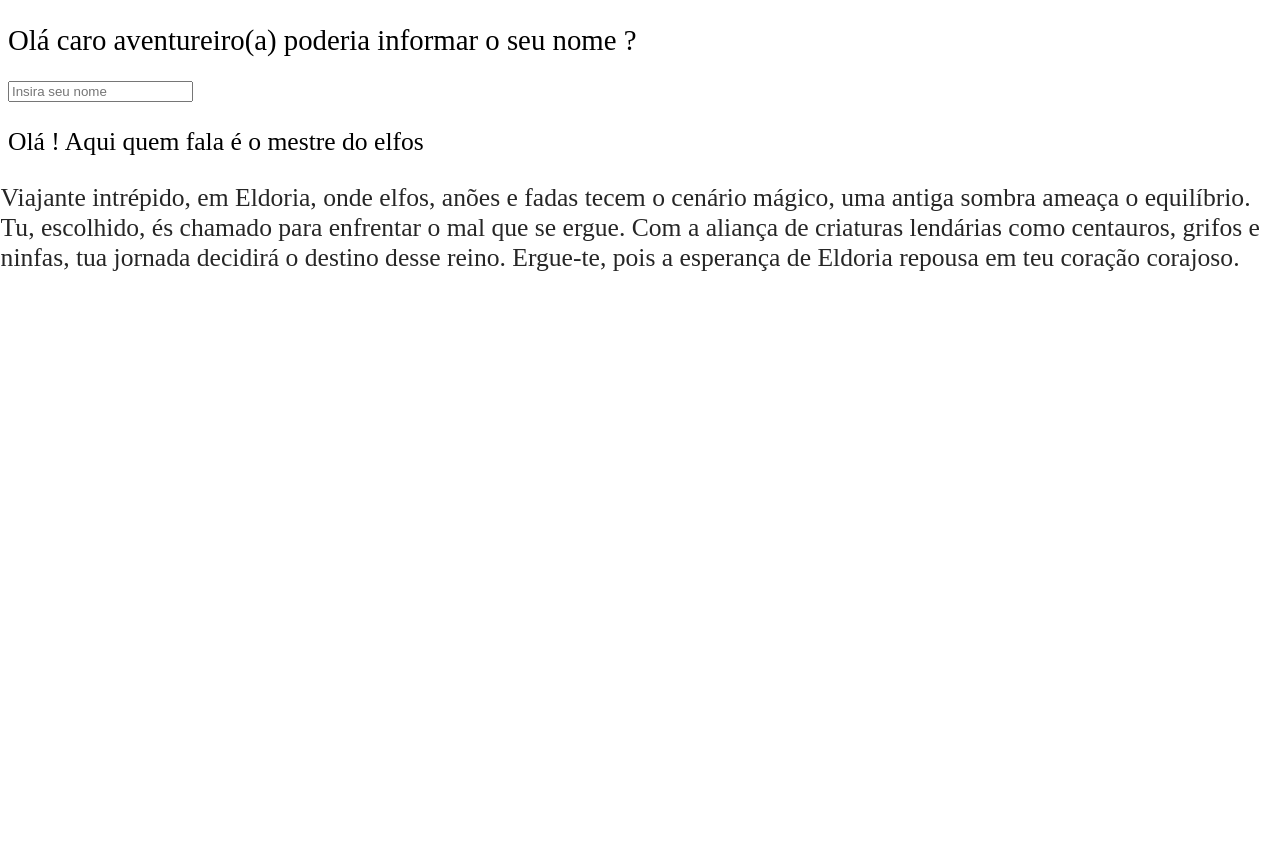
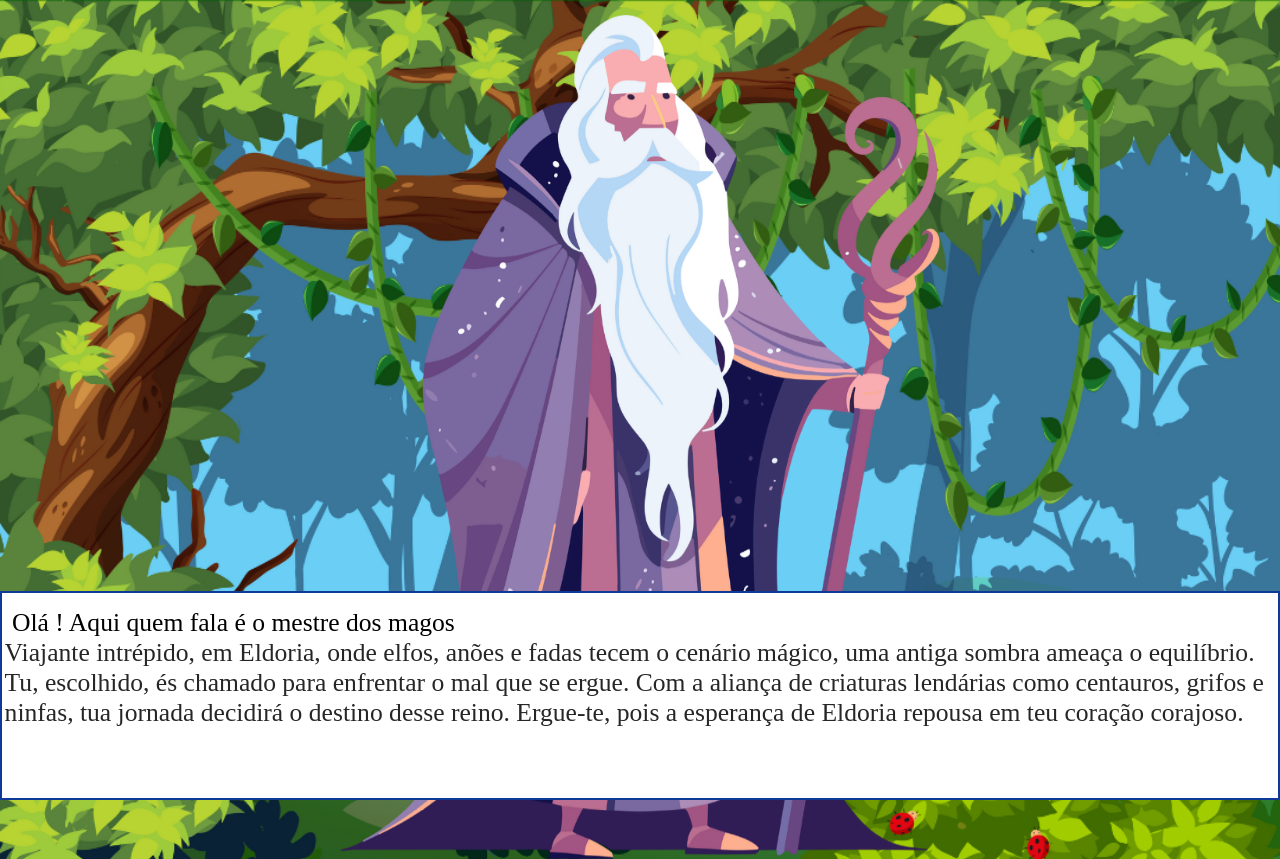
Before and after one commit to yagoluucas/rpg-eldoria, a plain HTML site: page index.html in a window 1280 px wide. Both pictures are taken after a click on the button "Informar Nome". Before the commit the page ends 800 px from the top, so only its background shows below. Drawn offline with Linux system fonts and the light colour scheme.

Commit message:
adicionado estilos de imagens e colocado o personagem principal

```diff
--- a/index.html
+++ b/index.html
@@ -12,6 +12,7 @@
 <body>
 
     <main>
+        <img class="personagem none js-personagem" src="image/mago.png" alt="mago">
         <section class="secao-dialogo">
             <h1 class="dialogo-escolha"></h1>
             <input class="js-input-info" type="text" placeholder="Insira seu nome">
--- a/script/primeito-capitulo.js
+++ b/script/primeito-capitulo.js
@@ -8,15 +8,20 @@ window.addEventListener('DOMContentLoaded', () => {
     const paragrafoPrimeiraEscolha = document.querySelector('.js-primeira-escolha');
     const paragrafoSegundaEscolha = document.querySelector('.js-segunda-escolha');
     const dialogoGeral = document.querySelector('.js-info-geral-personagem');
-    console.log(dialogoGeral)
+    const personagem = document.querySelector('.js-personagem')
     function primeiroCapitulo() {
         dialogoEscolha.textContent = 'Olá caro aventureiro(a) poderia informar o seu nome ?'
         btnAvancar.textContent = 'Informar Nome'
         btnAvancar.addEventListener('click', () => {
+            dialogoEscolha.textContent = ''
             btnAvancar.classList.add('none')
+            btnAvancar.classList.add('none')
+            personagem.classList.remove('none')
+            personagem.classList.add('animacao-subindo')
             nomeUsuario = inputInfo.value;
+            inputInfo.classList.add('none')
             paragrafoPrimeiraEscolha.classList.remove('none')
-            paragrafoPrimeiraEscolha.textContent = `Olá ${nomeUsuario}! Aqui quem fala é o mestre do elfos`
+            paragrafoPrimeiraEscolha.textContent = `Olá ${nomeUsuario}! Aqui quem fala é o mestre dos magos`
             paragrafoPrimeiraEscolha.classList.add('animacao-aparecer')
             setTimeout(() => {
                 paragrafoSegundaEscolha.classList.remove('none')
@@ -37,7 +42,7 @@ window.addEventListener('DOMContentLoaded', () => {
         if (!(nomeUsuario !== undefined)) {
             alert('Por favor, é necessario informar um nome!')
         } else {
-            dialogoEscolha.innerHTML = 'Como informei anteriormente, sou o mestre dos elfos, meu nome é <span class="galadran-nome">Galadran</span> guardião da antiga sabedoria e condutor de tua jornada épica'
+            dialogoEscolha.innerHTML = 'Como informei anteriormente, sou o mestre dos magos, meu nome é <span class="Althor-nome">Althor</span> guardião da antiga sabedoria e condutor de tua jornada épica'
             inputInfo.classList.add('none')
             btnComecarJornada.remove()
             paragrafoSegundaEscolha.textContent = ''
--- a/style/geral.css
+++ b/style/geral.css
@@ -1,9 +1,47 @@
+* {
+    margin: 0;
+    padding: 0;
+    box-sizing: border-box;
+}
+
+html, body {
+    overflow: hidden
+}
+
 body {
     font-size:62.5%;
+    display: flex;
+    flex-direction: column;
+    justify-content: end;
+    background: #006400 url(../image/fundo-selva.png)no-repeat top center;
+    background-size: cover;
 }
 
-.galadran-nome {
-    color: #008000;
+main {
+    position: relative;
+    display: flex;
+    justify-content: center;
+}
+
+img.personagem {
+    width: 100%;
+    max-width: 600px;
+    min-width: 200px;
+    margin-top: 15px;
+}
+
+section.secao-dialogo {
+padding: 15px 0 70px 10px;
+border: 2px solid #0c3a96;
+position: fixed;
+background: #fff;
+z-index: 1000;
+width: 100%;
+bottom: 0;
+}
+
+.Althor-nome {
+    color: #3366cc;
     font-size: 2.3rem;
 }
 
@@ -15,3 +53,17 @@ h1 {
 p {
     font-size: 1.6rem;
 }
+
+.animacao-subindo {
+    animation: animacao-subindo 1s forwards ease;
+}
+
+@keyframes animacao-subindo {
+    0% {
+        transform: translateY(100%);
+    }
+
+    100% {
+        transform: translateY(0);
+    }
+}
```
Also changed, not shown: image/fundo-selva.png (added), image/mago.png (added).
